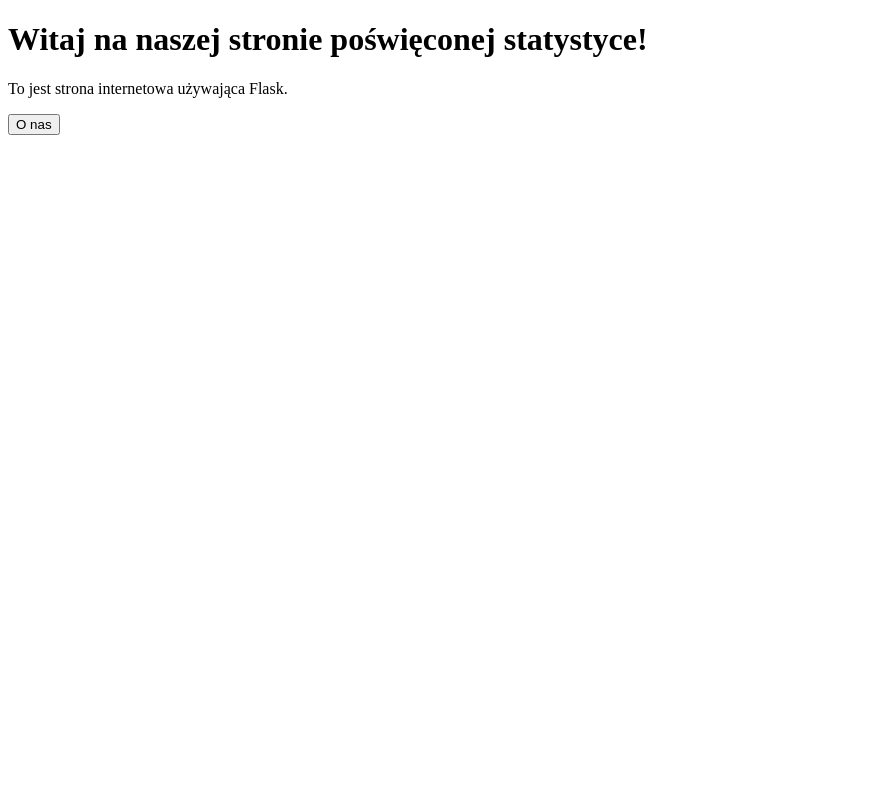
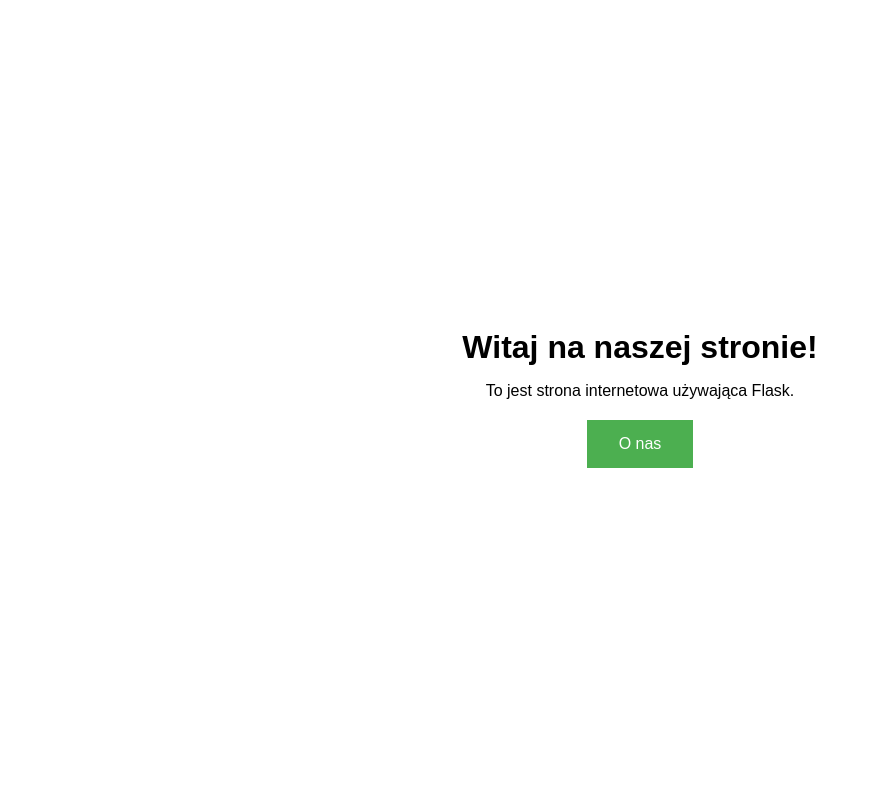
Before and after one commit to SzyKl24/Stat_site, a Flask app: page / in a window 1280 px wide. Shown: the whole page, without its empty margins (0-870 px from the left). Run offline with Flask 3, Linux system fonts and the light colour scheme.

Commit message:
Poprawione wizualnie

```diff
--- a/app.py
+++ b/app.py
@@ -6,6 +6,10 @@ app = Flask(__name__)
 def home():
     return render_template('home.html')
 
+@app.route('/about')
+def about_us():
+    return render_template('about.html')
+
 
 if __name__ == '__main__':
     app.run(debug=True)
--- a/templates/home.html
+++ b/templates/home.html
@@ -3,14 +3,44 @@
   <head>
     <meta charset="utf-8">
     <meta name="viewport" content="width=device-width, initial-scale=1, shrink-to-fit=no">
-    <title>Statystyka</title>
+    <title>Moja Strona</title>
+    <style>
+      body {
+        display: flex;
+        flex-direction: column;
+        justify-content: center;
+        align-items: center;
+        height: 100vh;
+        margin: 0;
+        font-family: Arial, sans-serif;
+      }
+      h1 {
+        margin: 0;
+      }
+      button {
+        background-color: #4CAF50; /* Zielony */
+        border: none;
+        color: white;
+        padding: 15px 32px;
+        text-align: center;
+        text-decoration: none;
+        display: inline-block;
+        font-size: 16px;
+        margin: 4px 2px;
+        cursor: pointer;
+      }
+      button:hover {
+        background-color: #45a049; /* Ciemniejszy zielony po najechaniu */
+      }
+    </style>
   </head>
   <body>
-    <h1>Witaj na naszej stronie poświęconej statystyce!</h1>
+    <h1>Witaj na naszej stronie!</h1>
     <p>To jest strona internetowa używająca Flask.</p>
 
-    <a href="/about"></a>
-    <button onclick="window.location.href='/about'">O nas</button>
+    <!-- Przyciski -->
+    <a href="/about">
+      <button type="button">O nas</button>
     </a>
   </body>
 </html>
```
